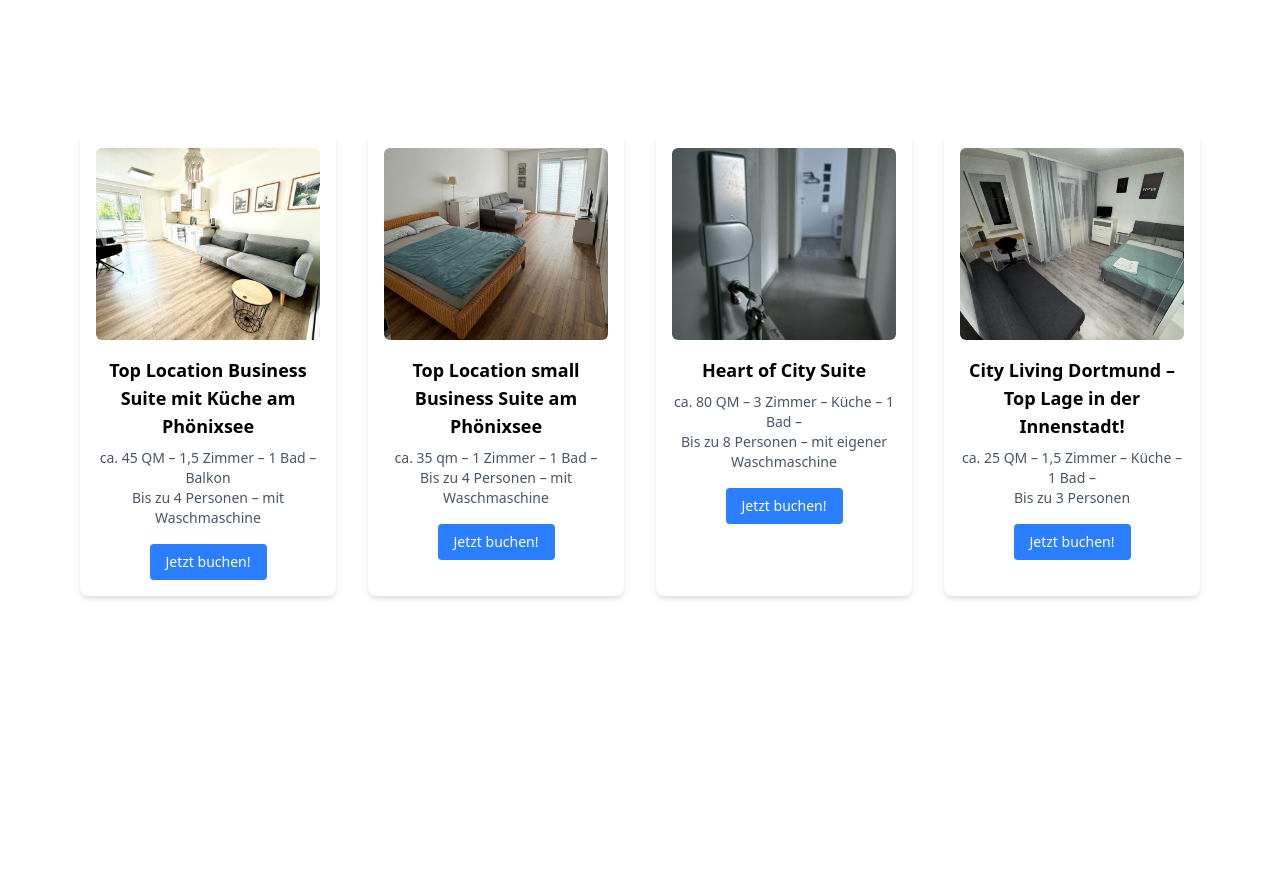
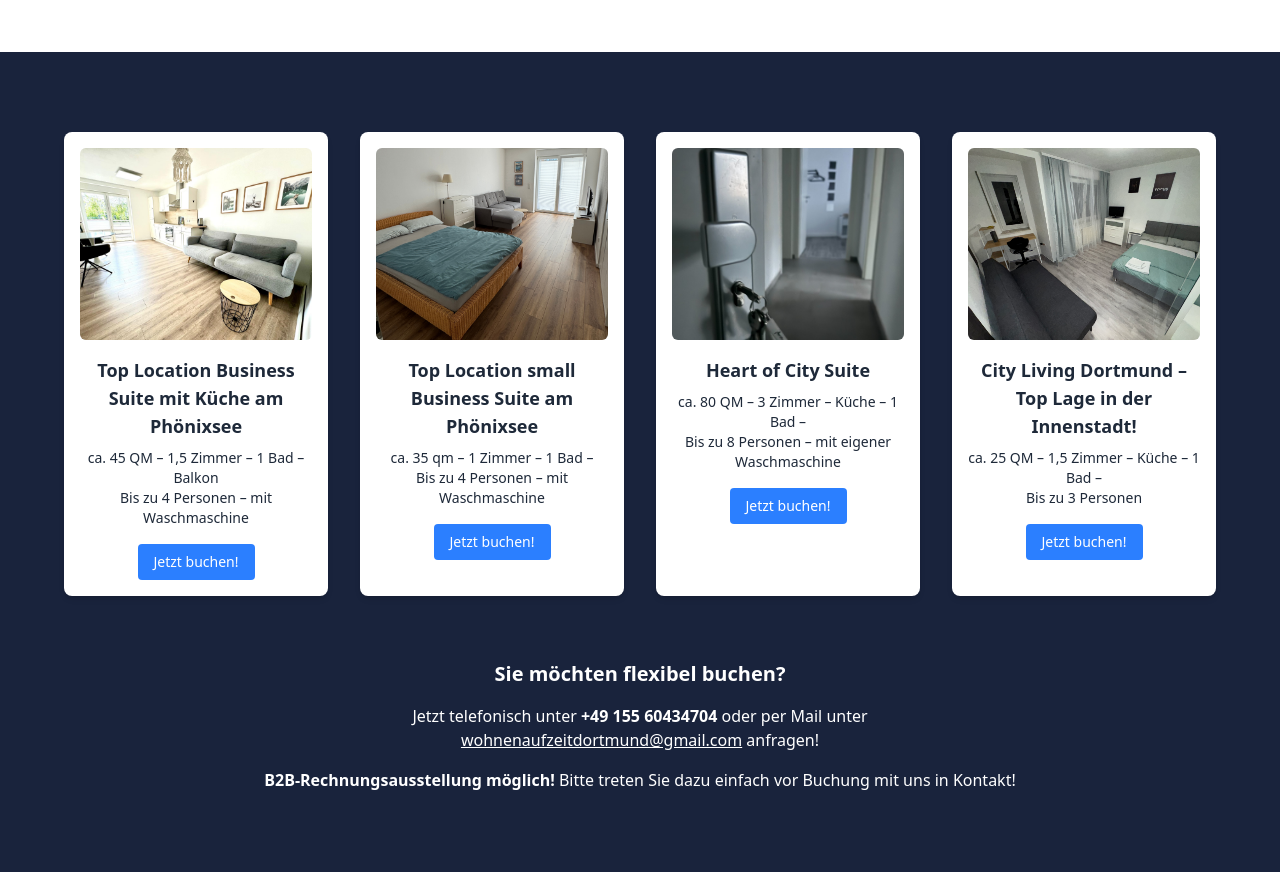
Before and after one commit to martenzoe/phoenix-appartments, a React (Vite) app: page / in a window 1280 px wide. Shown: the part 460-1352 px from the top of the page. Built offline with nearby package versions, Linux system fonts and the light colour scheme.

Commit message:
Refactor Wohnungen section with full-width dark background, cards and booking info combined

```diff
--- a/src/components/Wohnung.jsx
+++ b/src/components/Wohnung.jsx
@@ -33,20 +33,17 @@ export default function Wohnungen() {
   ];
 
   return (
-    <section id="wohnungen" className="relative bg-white">
-      {/* Dunkelblauer Hintergrund unten */}
-      <div className="absolute inset-x-0 bottom-0 h-[400px] bg-[#19233C] -z-10 clip-half-arc"></div>
-
-      <div className="max-w-6xl mx-auto px-4 py-20 grid grid-cols-1 sm:grid-cols-2 lg:grid-cols-4 gap-8">
+    <section id="wohnungen" className="bg-[#19233C] text-white py-20 px-4">
+      <div className="max-w-6xl mx-auto grid grid-cols-1 sm:grid-cols-2 lg:grid-cols-4 gap-8">
         {cards.map((card, i) => (
-          <div key={i} className="bg-white rounded-lg shadow-md p-4 text-center">
+          <div key={i} className="bg-white text-gray-800 rounded-lg shadow-md p-4 text-center">
             <img
               src={card.image}
               alt={card.title}
               className="w-full h-48 object-cover rounded-md mb-4"
             />
             <h3 className="font-semibold text-lg mb-2">{card.title}</h3>
-            <p className="text-sm text-gray-600 whitespace-pre-line mb-4">{card.desc}</p>
+            <p className="text-sm whitespace-pre-line mb-4">{card.desc}</p>
             <a
               href={card.link}
               target="_blank"
@@ -59,12 +56,12 @@ export default function Wohnungen() {
         ))}
       </div>
 
-      {/* Infotextblock */}
-      <div className="max-w-4xl mx-auto px-4 py-12 text-white text-center text-sm">
+      {/* Infoblock */}
+      <div className="max-w-4xl mx-auto mt-16 text-center">
         <h3 className="text-xl font-semibold mb-4">Sie möchten flexibel buchen?</h3>
         <p>
           Jetzt telefonisch unter <strong>+49 155 60434704</strong> oder per Mail unter<br />
-          <a href="mailto:wohnenaufzeitdortmund@gmail.com" className="underline">
+          <a href="mailto:wohnenaufzeitdortmund@gmail.com" className="underline text-white">
             wohnenaufzeitdortmund@gmail.com
           </a>{" "}
           anfragen!
```
